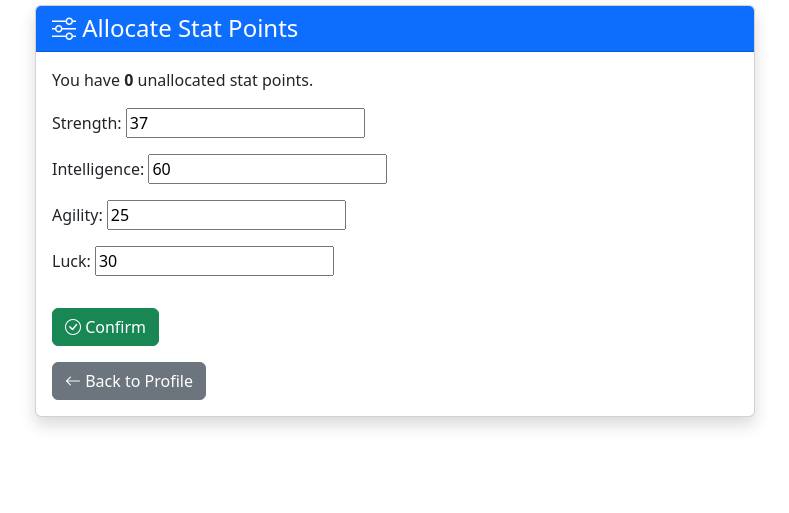
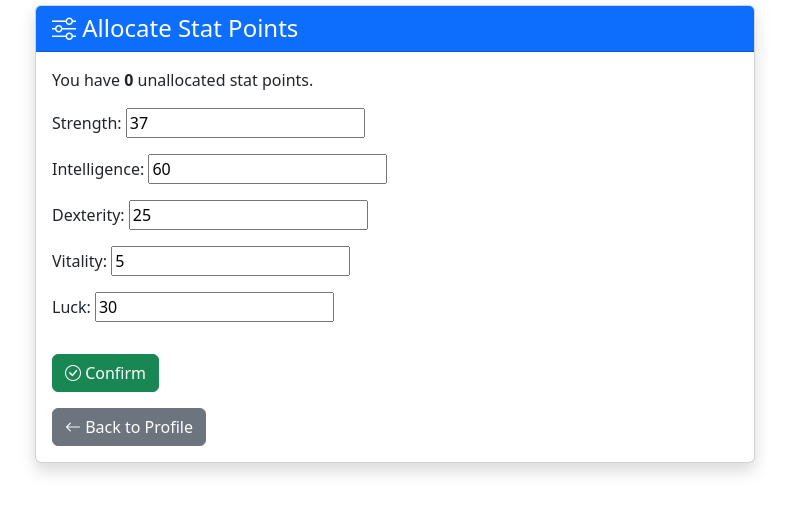
Before and after one commit to SzymonPolczynski/quiz_rpg, a Django app: page /profile/allocate/ in a window 1280 px wide. Shown: the part 131-644 px from the top of the page, without its empty margins (245-1034 px from the left). Run offline with Django 5.2, Linux system fonts and the light colour scheme; a user stored in the database is signed in; data comes from the database, SQL or seed files in the repository.

Commit message:
Vitality added, agility is now dexterity

```diff
--- a/game/forms.py
+++ b/game/forms.py
@@ -16,5 +16,6 @@ class StatAllocationForm(forms.Form):
 
     strength = forms.IntegerField(min_value=0)
     intelligence = forms.IntegerField(min_value=0)
-    agility = forms.IntegerField(min_value=0)
+    dexterity = forms.IntegerField(min_value=0)
+    vitality = forms.IntegerField(min_value=0)
     luck = forms.IntegerField(min_value=0)
--- a/game/models.py
+++ b/game/models.py
@@ -90,7 +90,8 @@ class Character(models.Model):
 
     strength = models.IntegerField(default=5)
     intelligence = models.IntegerField(default=5)
-    agility = models.IntegerField(default=5)
+    dexterity = models.IntegerField(default=5)
+    vitality = models.IntegerField(default=5)
     luck = models.IntegerField(default=5)
 
     stat_points = models.IntegerField(default=0)
@@ -139,14 +140,22 @@ class Character(models.Model):
         )
 
     @property
-    def total_agility(self):
-        return self.agility + sum(
-            item.effect_agility for item in self.get_eqquipped_items()
+    def total_dexterity(self):
+        return self.dexterity + sum(
+            item.effect_dexterity for item in self.get_eqquipped_items()
+        )
+
+    @property
+    def total_vitality(self):
+        return self.vitality + sum(
+            item.effect_vitality for item in self.get_eqquipped_items()
         )
 
     @property
     def total_luck(self):
-        return self.luck + sum(item.effect_luck for item in self.get_eqquipped_items())
+        return self.luck + sum(
+            item.effect_luck for item in self.get_eqquipped_items()
+        )
 
     def get_eqquipped_items(self):
         return filter(
@@ -214,7 +223,8 @@ class Item(models.Model):
 
     effect_strength = models.IntegerField(default=0)
     effect_intelligence = models.IntegerField(default=0)
-    effect_agility = models.IntegerField(default=0)
+    effect_dexterity = models.IntegerField(default=0)
+    effect_vitality = models.IntegerField(default=0)
     effect_luck = models.IntegerField(default=0)
 
     min_damage = models.PositiveIntegerField(default=0)
--- a/game/templates/game/profile.html
+++ b/game/templates/game/profile.html
@@ -43,8 +43,8 @@
               <span class="text-muted">(base: {{ character.intelligence }})</span>
             </li>
             <li class="list-group-item">
-              Agility: {{ character.total_agility }}
-              <span class="text-muted">(base: {{ character.agility }})</span>
+              Dexterity: {{ character.total_dexterity }}
+              <span class="text-muted">(base: {{ character.dexterity }})</span>
             </li>
             <li class="list-group-item">
               Luck: {{ character.total_luck }}
--- a/game/views.py
+++ b/game/views.py
@@ -165,7 +165,8 @@ def allocate_stats_view(request):
             before = {
                 "strength": character.strength,
                 "intelligence": character.intelligence,
-                "agility": character.agility,
+                "dexterity": character.dexterity,
+                "vitality": character.vitality,
                 "luck": character.luck,
             }
 
@@ -176,7 +177,8 @@ def allocate_stats_view(request):
             else:
                 character.strength = new_values["strength"]
                 character.intelligence = new_values["intelligence"]
-                character.agility = new_values["agility"]
+                character.dexterity = new_values["dexterity"]
+                character.vitality = new_values["vitality"]
                 character.luck = new_values["luck"]
                 character.stat_points -= total_used
                 character.save()
@@ -186,7 +188,8 @@ def allocate_stats_view(request):
             initial={
                 "strength": character.strength,
                 "intelligence": character.intelligence,
-                "agility": character.agility,
+                "dexterity": character.dexterity,
+                "vitality": character.vitality,
                 "luck": character.luck,
             }
         )
@@ -223,7 +226,7 @@ def use_item_view(request, item_id):
 
     character.strength += item.effect_strength
     character.intelligence += item.effect_intelligence
-    character.agility += item.effect_agility
+    character.dexterity += item.effect_dexterity
     character.luck += item.effect_luck
 
     character.items.remove(item)
```
Also changed, not shown: db.sqlite3, game/migrations/0015_rename_agility_character_dexterity_and_more.py (added), game/migrations/0016_character_vitality_item_effect_vitality.py (added), game/services/stats.py (added).
